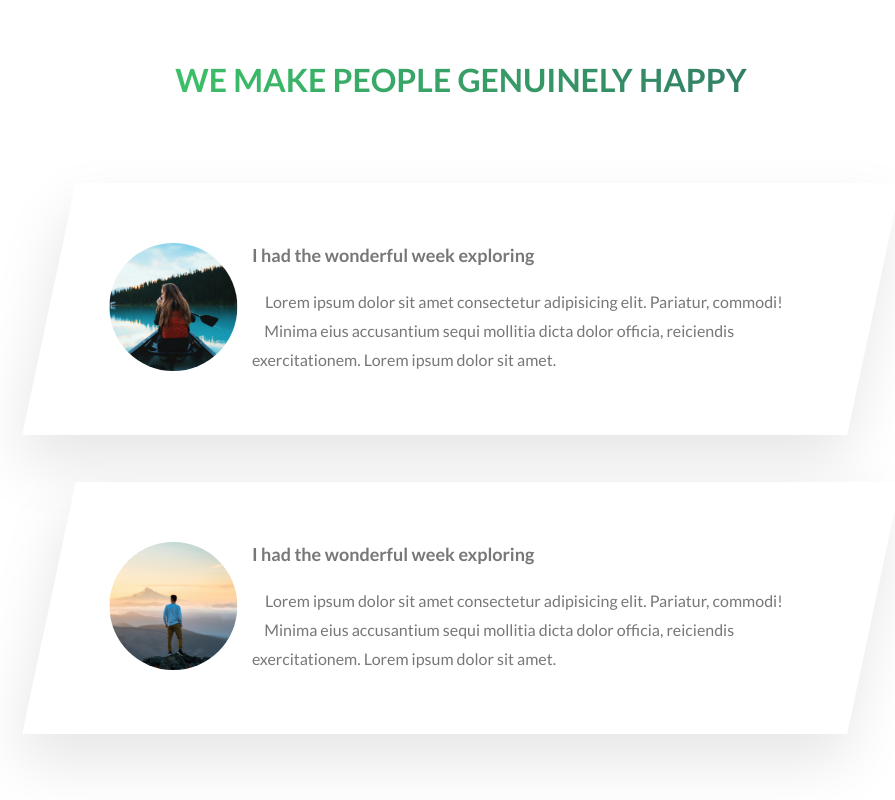
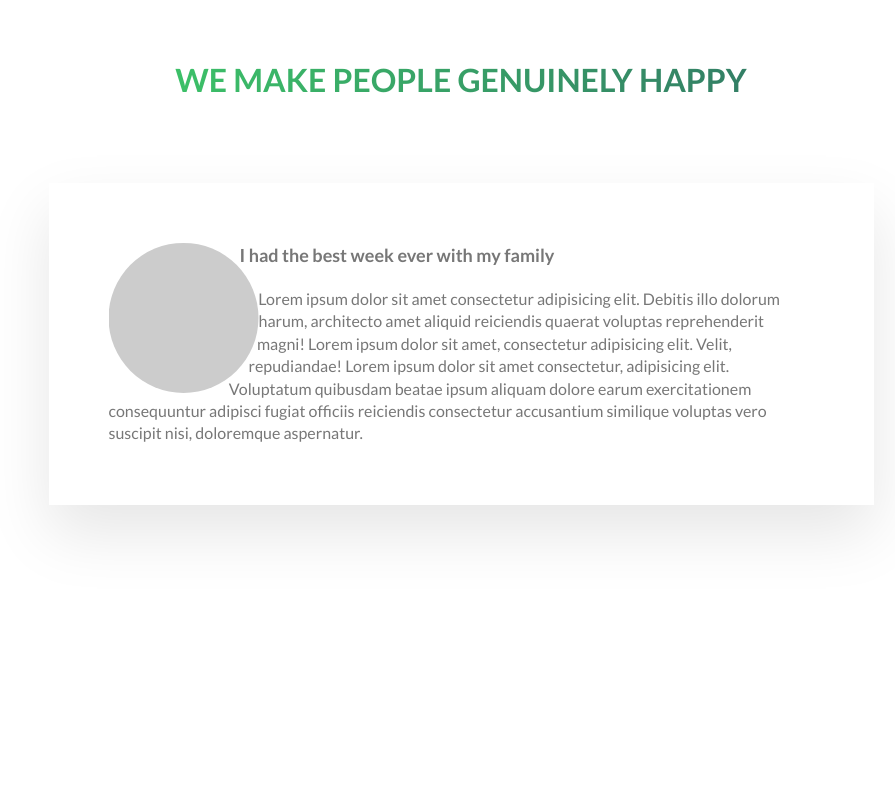
Before and after one commit to emmeiwhite/01.natours-2025, a website: page index.html in a window 1280 px wide. Shown: the part 3587-4387 px from the top of the page, without its empty margins (179-1074 px from the left). After the commit the page ends 4332 px from the top, so only its background shows below. Drawn offline with Linux system fonts and the light colour scheme.

Commit message:
natours-3.0 wrapping content around image

```diff
--- a/index.html
+++ b/index.html
@@ -276,37 +276,17 @@
         <div class="row">
           <!-- Story Component | In React We create only one component then map() our Array in it, and use Props for dynamic content, Here we have to do it redundantly! No Other Option! -->
           <div class="story">
-            <img
-              src="./img/nat-8.jpg"
-              alt="a traveler on a boat in the river" />
-
+            <figure class="story__shape"></figure>
             <div class="story__text">
-              <div class="u-mb-5">
-                <h3 class="heading-3">I had the wonderful week exploring</h3>
-              </div>
-
+              <h3 class="heading-3 u-mb-5">I had the best week ever with my family</h3>
               <p>
-                Lorem ipsum dolor sit amet consectetur adipisicing elit. Pariatur, commodi! Minima
-                eius accusantium sequi mollitia dicta dolor officia, reiciendis exercitationem.
-                Lorem ipsum dolor sit amet.
-              </p>
-            </div>
-          </div>
-
-          <div class="story">
-            <img
-              src="./img/nat-9.jpg"
-              alt="a traveler on a boat in the river" />
-
-            <div class="story__text">
-              <div class="u-mb-5">
-                <h3 class="heading-3">I had the wonderful week exploring</h3>
-              </div>
-
-              <p>
-                Lorem ipsum dolor sit amet consectetur adipisicing elit. Pariatur, commodi! Minima
-                eius accusantium sequi mollitia dicta dolor officia, reiciendis exercitationem.
-                Lorem ipsum dolor sit amet.
+                Lorem ipsum dolor sit amet consectetur adipisicing elit. Debitis illo dolorum harum,
+                architecto amet aliquid reiciendis quaerat voluptas reprehenderit magni! Lorem ipsum
+                dolor sit amet, consectetur adipisicing elit. Velit, repudiandae! Lorem ipsum dolor
+                sit amet consectetur, adipisicing elit. Voluptatum quibusdam beatae ipsum aliquam
+                dolore earum exercitationem consequuntur adipisci fugiat officiis reiciendis
+                consectetur accusantium similique voluptas vero suscipit nisi, doloremque
+                aspernatur.
               </p>
             </div>
           </div>
--- a/sass/main.scss
+++ b/sass/main.scss
@@ -601,29 +601,14 @@ $colorGray2: #eee;
     background-color: $white;
     box-shadow: 0 1.75rem 3.75rem rgba(0, 0, 0, 0.1);
     padding: 3.75rem;
-    padding-left: 5.5rem;
     margin: 0 auto;
-    transform: skewX(-12deg);
-    & > * {
-      transform: skewX(12deg);
-    }
-
-    &:not(:last-child) {
-      margin-bottom: 3rem;
-    }
-
-    img {
-      width: 8rem;
-      height: 8rem;
-      object-fit: cover;
-      clip-path: circle(50% at 50% 50%);
-      shape-outside: circle(50% at 50% 50%); /* Define the wrapping shape */
+    font-size: 1rem;
+    &__shape {
+      height: 9.375rem;
+      width: 9.375rem;
+      background-color: #ccc;
       float: left;
-      transform: translateX(-1.75rem) skewX(12deg); // Reversing the Skew!
-    }
-
-    p {
-      line-height: 1.8;
+      shape-outside: circle(50% at 50% 50%);
     }
   }
 }
```
Also changed, not shown: css/style.css, 2 other files.
